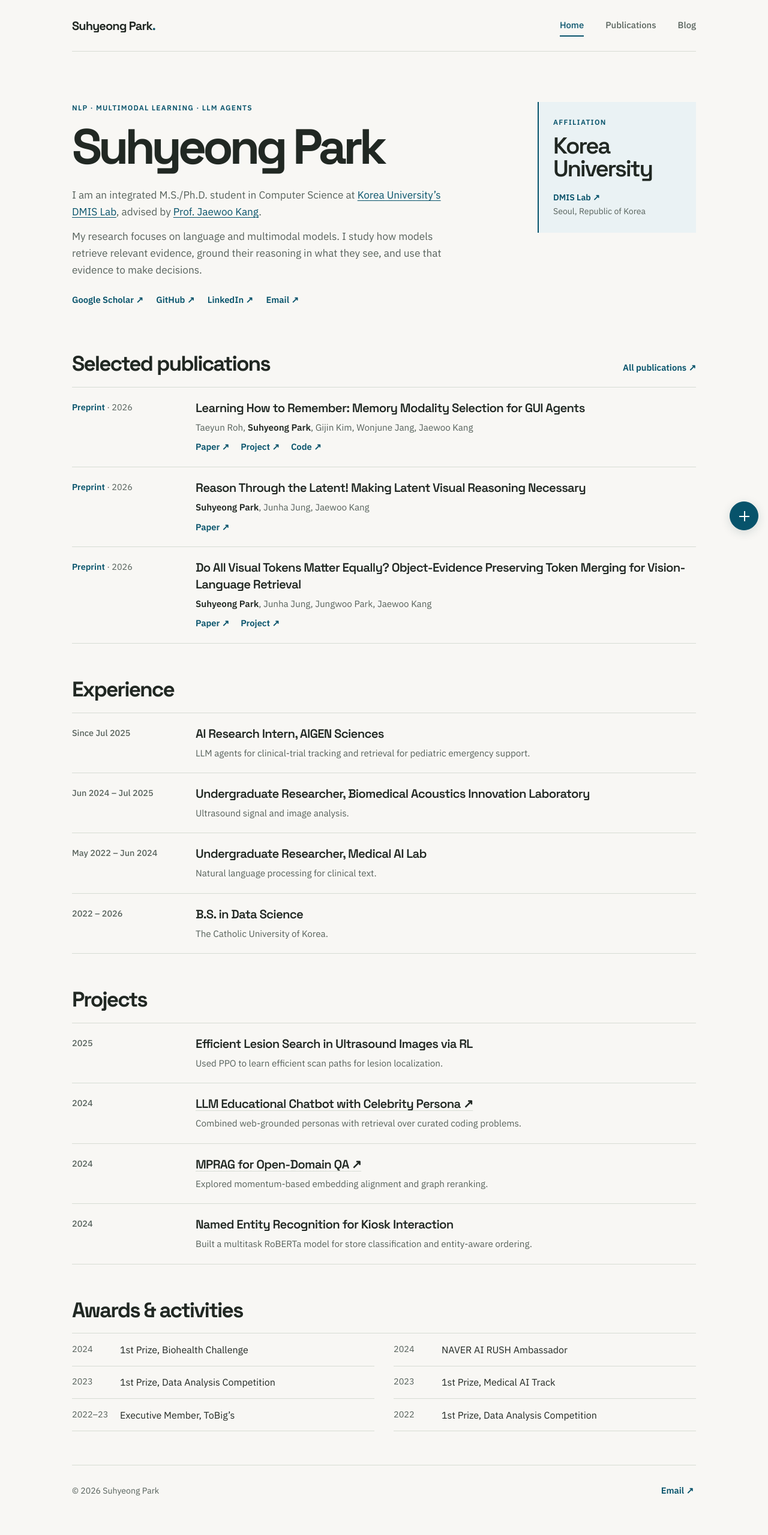
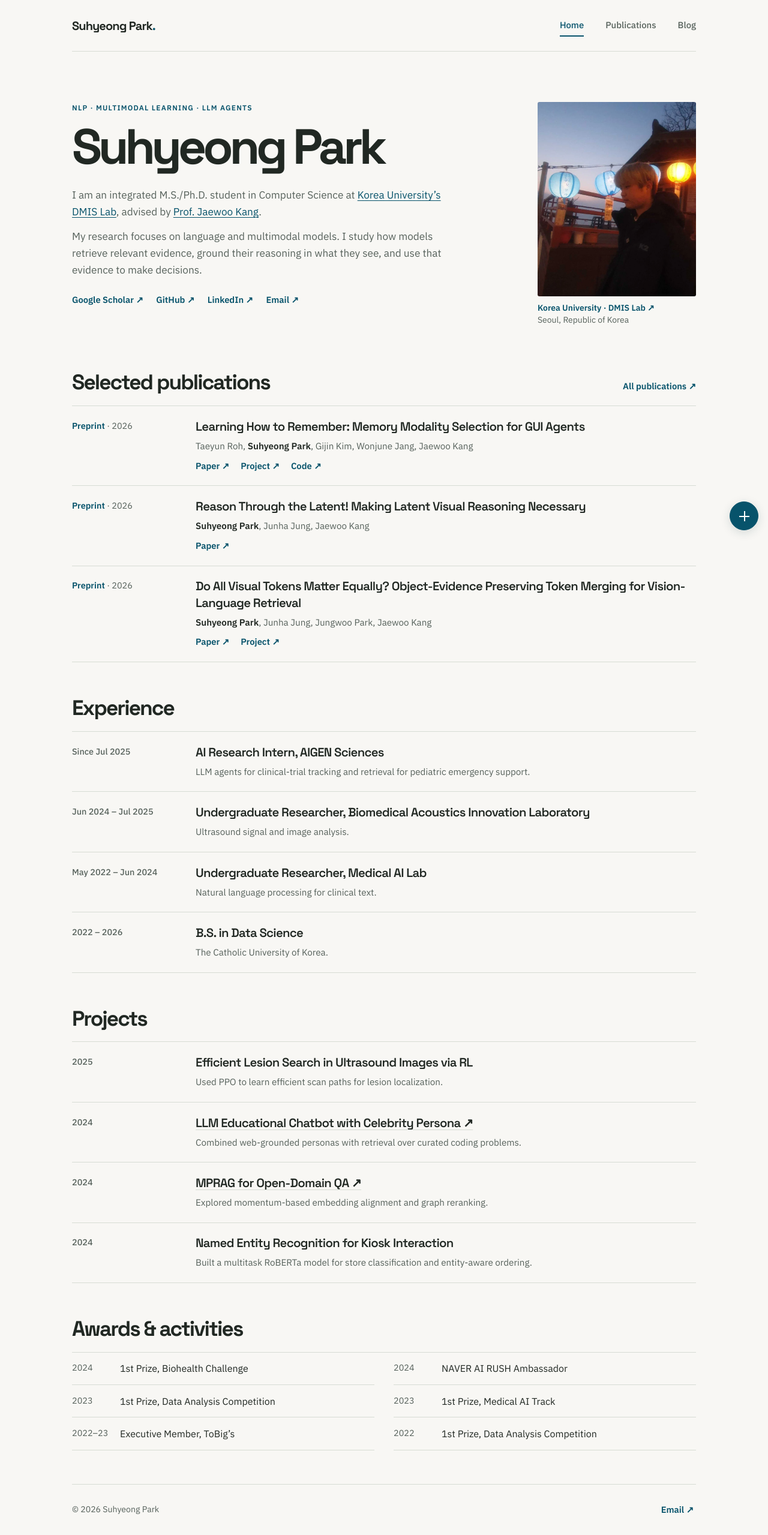
Before and after one commit to suhyeong10/suhyeong10.github.io, a Jekyll site: the page built from index.html, in a window 1280 px wide. Shown: the whole page at 60% size. Built offline with Jekyll 4.4.1, drawn with Linux system fonts in a browser that asks for light colours; before the commit the page ends 2527 px from its top, so only the background shows below that.

Commit message:
Add supplied profile photo to the homepage

```diff
--- a/index.html
+++ b/index.html
@@ -16,16 +16,13 @@ nav: home
       <li><a href="mailto:pshpulip22@catholic.ac.kr">Email <span aria-hidden="true">↗</span></a></li>
     </ul>
   </div>
-  <aside class="affiliation" aria-label="Academic affiliation">
-    <div>
-      <p class="eyebrow">Affiliation</p>
-      <p class="affiliation-name">Korea <br>University</p>
-    </div>
-    <div class="affiliation-meta">
-      <a href="https://dmis.korea.ac.kr/home">DMIS Lab <span aria-hidden="true">↗</span></a>
-      <p>Seoul, Republic of Korea</p>
-    </div>
-  </aside>
+  <figure class="profile-photo">
+    <img src="{{ '/assets/profile.webp' | relative_url }}" alt="Suhyeong Park beside hanging lanterns at dusk" width="792" height="971" fetchpriority="high">
+    <figcaption>
+      <a href="https://dmis.korea.ac.kr/home">Korea University · DMIS Lab <span aria-hidden="true">↗</span></a>
+      <span>Seoul, Republic of Korea</span>
+    </figcaption>
+  </figure>
 </section>
 
 <section class="home-section" id="research" aria-labelledby="research-title">
--- a/styles.css
+++ b/styles.css
@@ -149,26 +149,27 @@ button:disabled { cursor: wait; }
   text-decoration: underline;
 }
 
-.affiliation {
-  min-height: 218px;
-  padding: 1.5rem;
-  border-left: 2px solid var(--accent);
+.profile-photo { margin: 0; }
+
+.profile-photo img {
+  display: block;
+  width: 100%;
+  height: auto;
+  border-radius: 3px;
   background: var(--accent-soft);
-  display: flex;
-  flex-direction: column;
-  justify-content: space-between;
-  gap: 1rem;
 }
 
-.affiliation-name {
+.profile-photo figcaption {
+  display: grid;
+  gap: .05rem;
   margin-top: .65rem;
-  font: 600 clamp(1.9rem, 3vw, 2.55rem)/1 var(--display);
-  letter-spacing: -.06em;
+  color: var(--muted);
+  font-size: .87rem;
+  line-height: 1.4;
 }
 
-.affiliation-meta { font-size: .88rem; color: var(--muted); }
-.affiliation-meta a { font-weight: 600; text-decoration: none; }
-.affiliation-meta a:hover { text-decoration: underline; }
+.profile-photo a { width: fit-content; font-weight: 600; text-decoration: none; }
+.profile-photo a:hover { text-decoration: underline; }
 
 .home-section { margin-bottom: 3.5rem; }
 
@@ -394,10 +395,7 @@ button:disabled { cursor: wait; }
   .site-header { min-height: 72px; }
   .profile { grid-template-columns: minmax(0, 1fr); gap: 1.75rem; padding-block: 2.9rem 2.65rem; }
   .profile h1 { margin-bottom: 1.12rem; }
-  .affiliation { min-height: auto; flex-direction: row; align-items: end; padding: 1rem; }
-  .affiliation-name br { display: none; }
-  .affiliation-name br::after { content: " "; }
-  .affiliation-meta { text-align: right; }
+  .profile-photo { width: min(58%, 240px); }
   .home-section { margin-bottom: 2.6rem; }
   .site-footer { padding-right: 3.5rem; }
 }
@@ -410,8 +408,6 @@ button:disabled { cursor: wait; }
   .site-nav a { font-size: .82rem; }
   .profile h1 { font-size: clamp(2.65rem, 11.8vw, 3.65rem); }
   .profile-intro > p:not(.eyebrow) { font-size: 1rem; }
-  .affiliation { gap: .6rem; }
-  .affiliation-name { font-size: 1.45rem; }
   .section-heading { align-items: start; }
   .section-heading > a { text-align: right; }
   .publication, .detail-row { grid-template-columns: minmax(0, 1fr); gap: .3rem; padding-block: .95rem; }
```
Also changed, not shown: assets/profile.webp (added).
